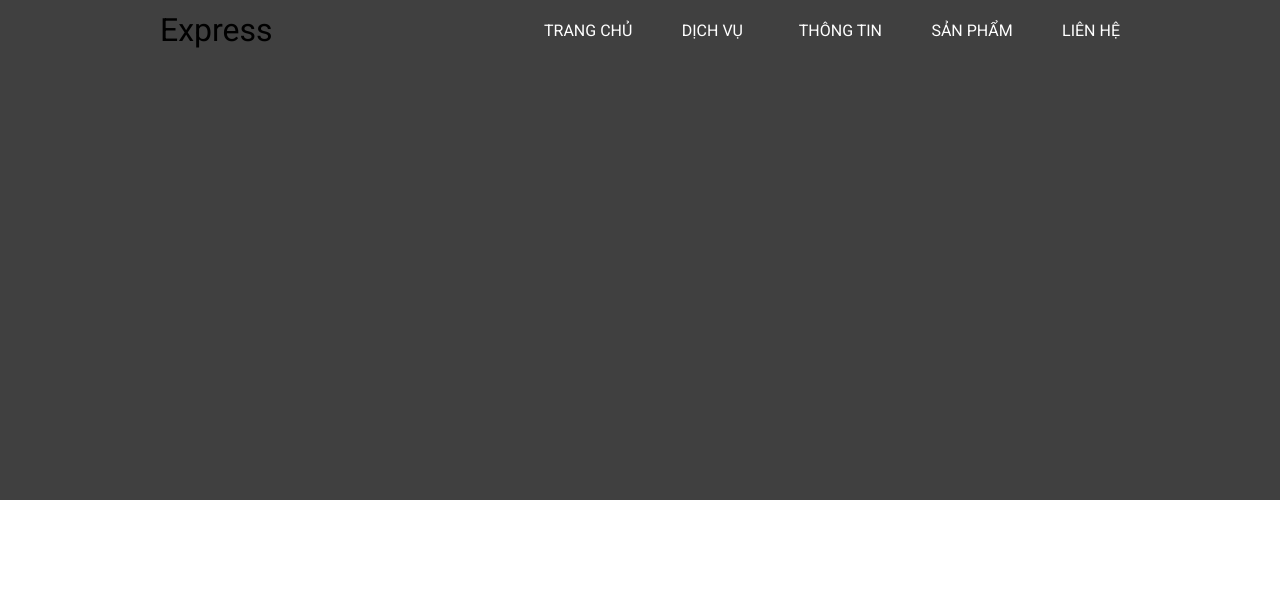
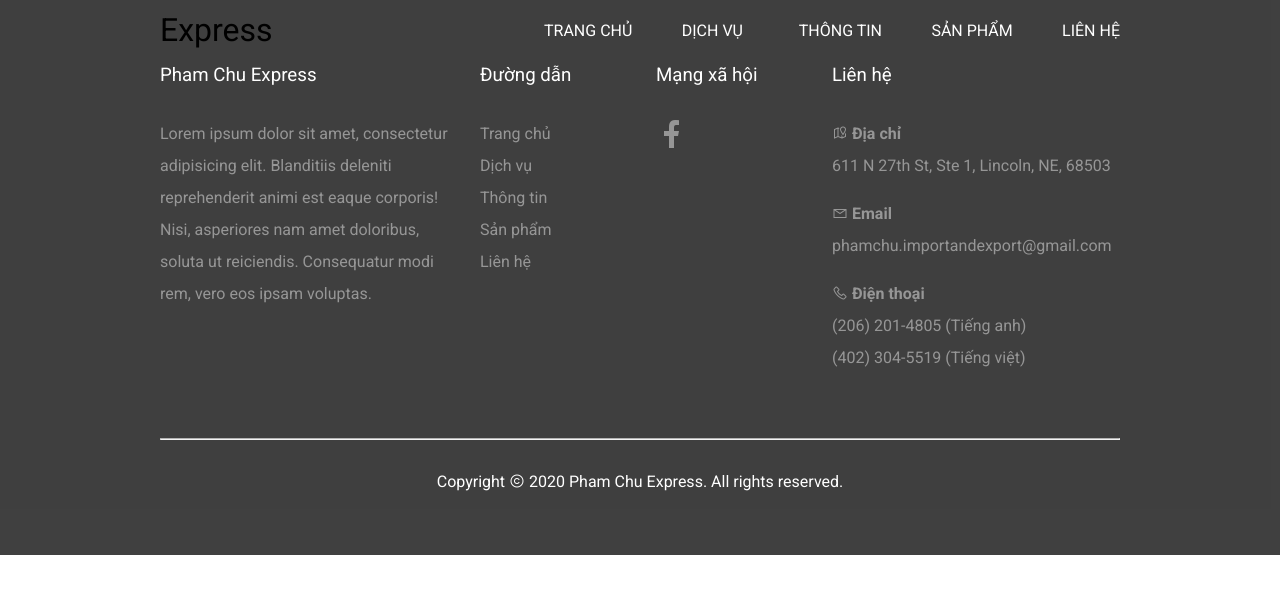
Before and after one commit to huyhoangk21/client-express-nextjs, a Next.js app: page /service in a window 1280 px wide. Shown: the top 594 px of the page. Built offline with nearby package versions, Linux system fonts and the light colour scheme; some icons are missing.

Commit message:
finish footer

```diff
--- a/components/About/About.styled.js
+++ b/components/About/About.styled.js
@@ -11,7 +11,6 @@ const AboutContainer = styled(Container)`
   .about__content {
     width: 100%;
     max-width: 500px;
-    margin: 0 auto;
 
     ${SectionTitle} {
       margin-bottom: 2rem;
@@ -30,7 +29,6 @@ const AboutContainer = styled(Container)`
 
   .about__img {
     width: 100%;
-    margin: 0 auto;
     @media screen and (min-width: 768px) {
       width: 350px;
     }
--- a/components/Blog/Blog.styled.js
+++ b/components/Blog/Blog.styled.js
@@ -17,7 +17,7 @@ const Content = styled.div`
   justify-content: space-between;
 
   ${Info} {
-    width: 90%;
+    width: 100%;
     margin: 0 auto;
 
     @media screen and (min-width: 768px) {
--- a/components/Footer/Footer.js
+++ b/components/Footer/Footer.js
@@ -1,6 +1,79 @@
 import FooterContainer from './Footer.styled';
+import Link from 'next/link';
+
 const Footer = () => {
-  return <FooterContainer as='footer'></FooterContainer>;
+  return (
+    <FooterContainer as='footer'>
+      <FooterContainer.Col className='col-big'>
+        <h3>Pham Chu Express</h3>
+        <div className='content'>
+          Lorem ipsum dolor sit amet, consectetur adipisicing elit. Blanditiis
+          deleniti reprehenderit animi est eaque corporis! Nisi, asperiores nam
+          amet doloribus, soluta ut reiciendis. Consequatur modi rem, vero eos
+          ipsam voluptas.
+        </div>
+      </FooterContainer.Col>
+      <FooterContainer.Col>
+        <h3>Đường dẫn</h3>
+        <div className='content'>
+          <Link href='/'>
+            <a>Trang chủ</a>
+          </Link>
+          <Link href='/service'>
+            <a>Dịch vụ</a>
+          </Link>
+          <Link href='/blog'>
+            <a>Thông tin</a>
+          </Link>
+          <Link href='/products'>
+            <a>Sản phẩm</a>
+          </Link>
+          <Link href='/contact'>
+            <a>Liên hệ</a>
+          </Link>
+        </div>
+      </FooterContainer.Col>
+      <FooterContainer.Col>
+        <h3>Mạng xã hội</h3>
+        <div className='content'>
+          <a
+            href='https://www.facebook.com/Ph%E1%BA%A1m-Chu-Xu%E1%BA%A5t-Nh%E1%BA%ADp-Kh%E1%BA%A9u-109730794049899'
+            target='_blank'>
+            <i className='lab la-facebook-f social' />
+          </a>
+        </div>
+      </FooterContainer.Col>
+      <FooterContainer.Col className='col-big'>
+        <h3>Liên hệ</h3>
+        <div className='content'>
+          <div className='content__item'>
+            <h4>
+              <i className='las la-map-marked'></i> Địa chỉ
+            </h4>
+            <p>611 N 27th St, Ste 1, Lincoln, NE, 68503</p>
+          </div>
+          <div className='content__item'>
+            <h4>
+              <i className='las la-envelope'></i> Email
+            </h4>
+            <p>phamchu.importandexport@gmail.com</p>
+          </div>
+          <div className='content__item'>
+            <h4>
+              <i className='las la-phone'></i> Điện thoại
+            </h4>
+            <p>(206) 201-4805 (Tiếng anh)</p>
+            <p>(402) 304-5519 (Tiếng việt)</p>
+          </div>
+        </div>
+      </FooterContainer.Col>
+      <hr />
+      <div className='copyright'>
+        Copyright <i className='las la-copyright' /> 2020 Pham Chu Express. All
+        rights reserved.
+      </div>
+    </FooterContainer>
+  );
 };
 
 export default Footer;
--- a/components/Footer/Footer.styled.js
+++ b/components/Footer/Footer.styled.js
@@ -2,12 +2,73 @@ import styled from 'styled-components';
 import { Container } from '../shared';
 const FooterContainer = styled(Container)`
   color: white;
-  flex-direction: column;
-  align-items: center;
   background-color: black;
   opacity: 0.75;
-  height: 500px;
   width: 100%;
+  align-items: start;
+
+  hr {
+    width: 100%;
+  }
+
+  .copyright {
+    text-align: center;
+    margin-top: 2rem;
+    width: 100%;
+  }
+
+  .col-big {
+    @media screen and (min-width: 1200px) {
+      width: 30%;
+    }
+  }
 `;
 
+const Col = styled.div`
+  width: 100%;
+  margin-bottom: 3rem;
+
+  @media screen and (min-width: 768px) {
+    width: 45%;
+  }
+
+  @media screen and (min-width: 1200px) {
+    width: 15%;
+  }
+
+  h3 {
+    margin-bottom: 2rem;
+    font-weight: normal;
+  }
+
+  .content {
+    text-align: left;
+    line-height: 2rem;
+    color: ${props => props.theme.textGray};
+
+    a {
+      display: block;
+      text-decoration: none;
+      color: inherit;
+      &:hover {
+        color: white;
+      }
+    }
+
+    i.social {
+      font-size: 2rem;
+    }
+
+    h3 {
+      font-size: 2rem;
+    }
+
+    .content__item {
+      margin-bottom: 1rem;
+    }
+  }
+`;
+
+FooterContainer.Col = Col;
+
 export default FooterContainer;
--- a/components/shared/Container.js
+++ b/components/shared/Container.js
@@ -5,7 +5,7 @@ const Container = styled.div`
   justify-content: space-between;
   align-items: center;
   flex-wrap: wrap;
-  padding: 4rem 0.5rem;
+  padding: 4rem 1rem;
 
   @media screen and (min-width: 768px) {
     padding: 4rem 4rem;
--- a/styles/theme.js
+++ b/styles/theme.js
@@ -1,6 +1,7 @@
 const theme = {
   main: '#f16821',
   backgroundColor: '#f8f9fa',
+  textGray: '#737373',
 };
 
 export default theme;
```
